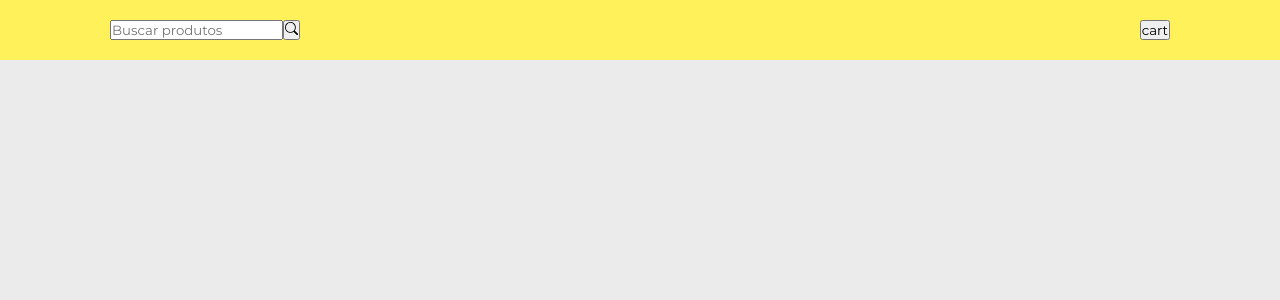
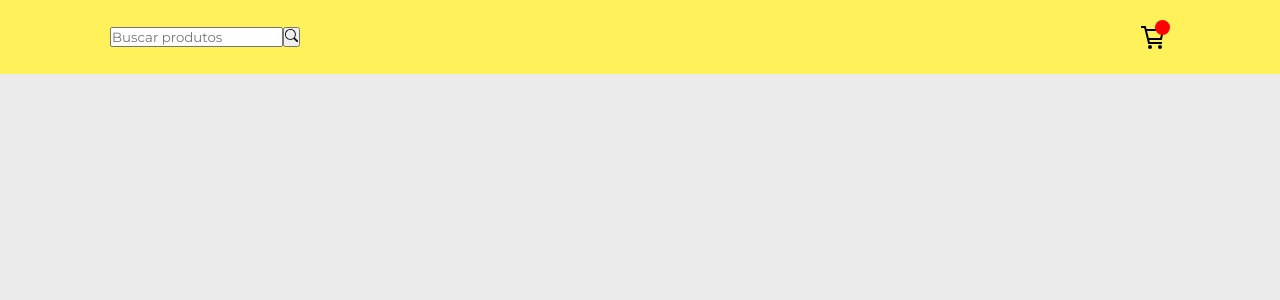
Before and after one commit to BrnFbrian/sitedecompras, a React (Create React App) app: page / in a window 1280 px wide. Shown: the top 300 px of the page. Built offline with nearby package versions, Linux system fonts and the light colour scheme.

Commit message:
adicionando botão do carrinho de compras

```diff
--- /dev/null
+++ b/src/components/CartButton/CartButton.css
@@ -0,0 +1,29 @@
+.cart__button {
+  font-size: 1.5rem;
+  display: flex;
+  align-items: center;
+  justify-content: center;
+  padding: 5px;
+  border: none;
+  background: none;
+  cursor: pointer;
+  position: relative;
+  margin-left: 20px;
+  color: #333;
+}
+
+.cart-status {
+  background-color: red;
+  width: 15px;
+  height: 15px;
+  position: absolute;
+  top: 0;
+  right: 0;
+  color: white;
+  font-size: 11px;
+  font-weight: 600;
+  border-radius: 15px;
+  display: flex;
+  align-items: center;
+  justify-content: center;
+}
--- /dev/null
+++ b/src/components/CartButton/CartButton.jsx
@@ -0,0 +1,15 @@
+import React from 'react';
+import { GrCart } from 'react-icons/gr';
+
+import './CartButton.css';
+
+function CartButton() {
+  return(
+    <button type="button" className="cart__button">
+      <GrCart />
+      <span className="cart-status"></span>
+    </button>
+  );
+}
+
+export default CartButton;
--- a/src/components/Header/Header.jsx
+++ b/src/components/Header/Header.jsx
@@ -2,13 +2,14 @@
 import SearchBar from '../SearchBar/SearchBar';
 
 import './Header.css';
+import CartButton from '../CartButton/CartButton';
 
 function Header() {
   return(
     <header className="header">
       <div  className="container">
         <SearchBar />
-        <button>cart</button>
+        <CartButton />
       </div>
     </header>
   );
```
